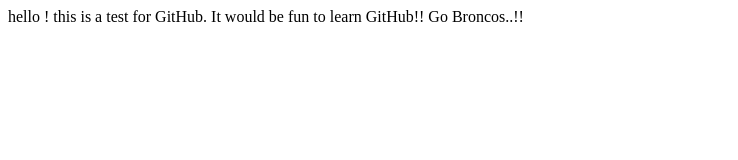
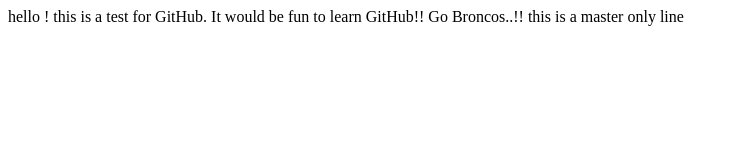
Before and after one commit to jandialqa/mytestrepo, a plain HTML site: page WebContent/index.html in a window 1280 px wide. Shown: the whole page, without its empty margins (0-738 px from the left). Drawn offline with Linux system fonts and the light colour scheme.

Commit message:
made changes to master

```diff
--- a/WebContent/index.html
+++ b/WebContent/index.html
@@ -10,6 +10,7 @@
 	 It would be fun to learn GitHub!!
 
 	 Go Broncos..!!
+	 <span> this is a master only line</span>
 
 </body>
 </html>
```
